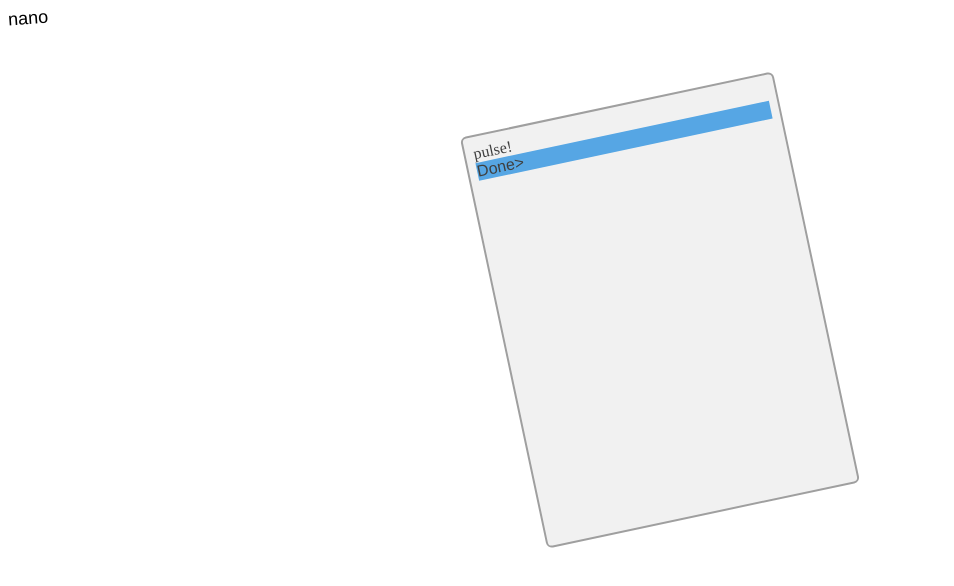
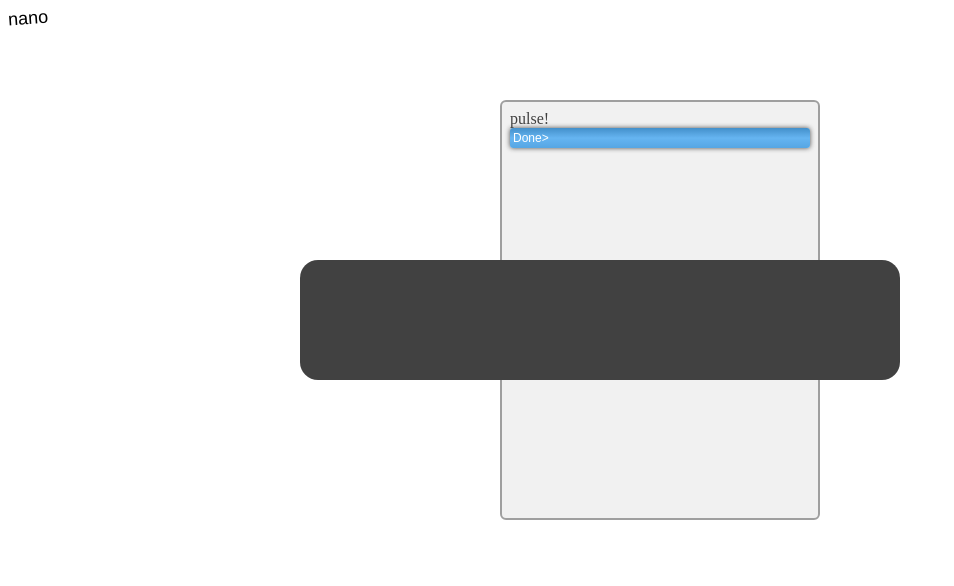
Before and after one commit to dhanji/play, a plain HTML site: page css3/play.html in a window 1280 px wide. Shown: the whole page, without its empty margins (0-954 px from the left). Drawn offline with Linux system fonts and the light colour scheme.

Commit message:
tranforms and early dlg box

```diff
--- a/css3/play.css
+++ b/css3/play.css
@@ -8,8 +8,19 @@
 }
 
 .button {
+  padding: 3px;
   font-family: Arial, sans-serif;
-  background: #1e89db;
+  font-size: 12px;
+  background-image: -webkit-gradient(linear,
+    left bottom,
+    left top,
+    from(#1e89db),
+    color-stop(0.5, #339ced),
+    to(#056bb9));
+
+  color: white;
+  -webkit-border-radius: 3px;
+  -webkit-box-shadow: 0 0 5px #111;
 }
 
 #box {
@@ -27,8 +38,6 @@
   opacity: 0.75;
 
   background: #EDEDED;
-
-  -webkit-transform: rotate(-12deg);
 }
 
 #box:hover {
@@ -36,6 +45,24 @@
   -webkit-animation-duration: 0.35s;
   -webkit-animation-iteration-count: 1;
   opacity: 0;
+}
+
+.dialog {
+  position: absolute;
+  top: 260px;
+  left: 300px;
+
+  color: white;
+  height: 120px;
+  width: 600px;
+  background: #414141;
+  -webkit-border-radius: 18px;
+/*  -webkit-box-reflect: below 3px -webkit-gradient(linear,
+    left bottom,
+    left top,
+    from(#FFFFFF),
+    color-stop(0.2, #FFFFFF),
+    to(#FFFFFF)); */
 }
 
 /** a pulse animation **/
--- a/css3/play.html
+++ b/css3/play.html
@@ -7,5 +7,10 @@
   <div id="box">pulse!
     <div class="button">Done></div>
   </div>
+
+
+  <div class="dialog">
+    <div class="input"></div>
+  </div>
 </body>
 </html>
```
